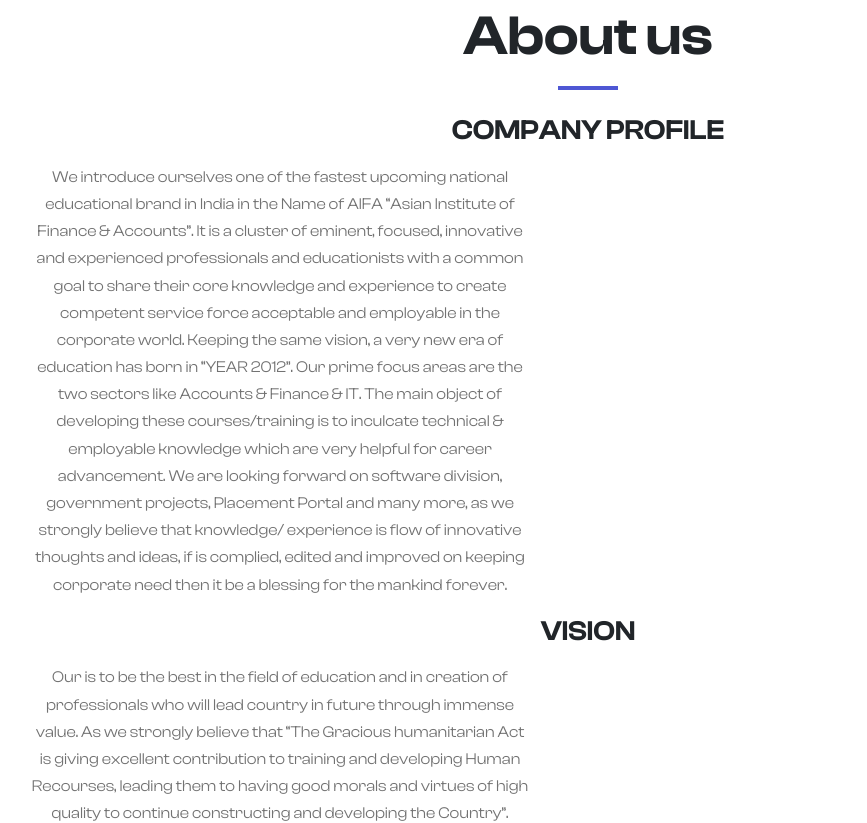
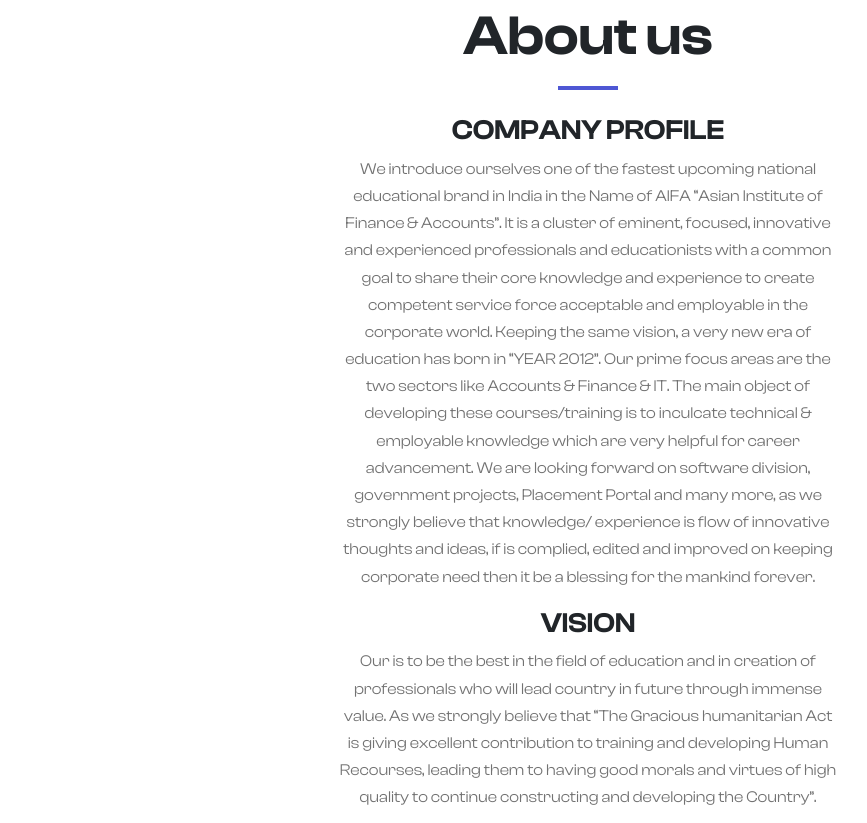
Before and after one commit to webworkstudent/aifaeducation, a plain HTML site: page index.html in a window 1280 px wide. Shown: the part 997-1820 px from the top of the page, without its empty margins (52-919 px from the left). Drawn offline with nearby package versions, Linux system fonts and the light colour scheme.

Commit message:
Update style.css

```diff
--- a/assets/css/style.css
+++ b/assets/css/style.css
@@ -326,9 +326,4 @@
 
 #about p {
     box-sizing: inherit;
-    display: block;
-    margin-block-start: 1em;
-    margin-block-end: 1em;
-    margin-inline-start: 0px;
-    margin-inline-end: 0px;
 }
```
